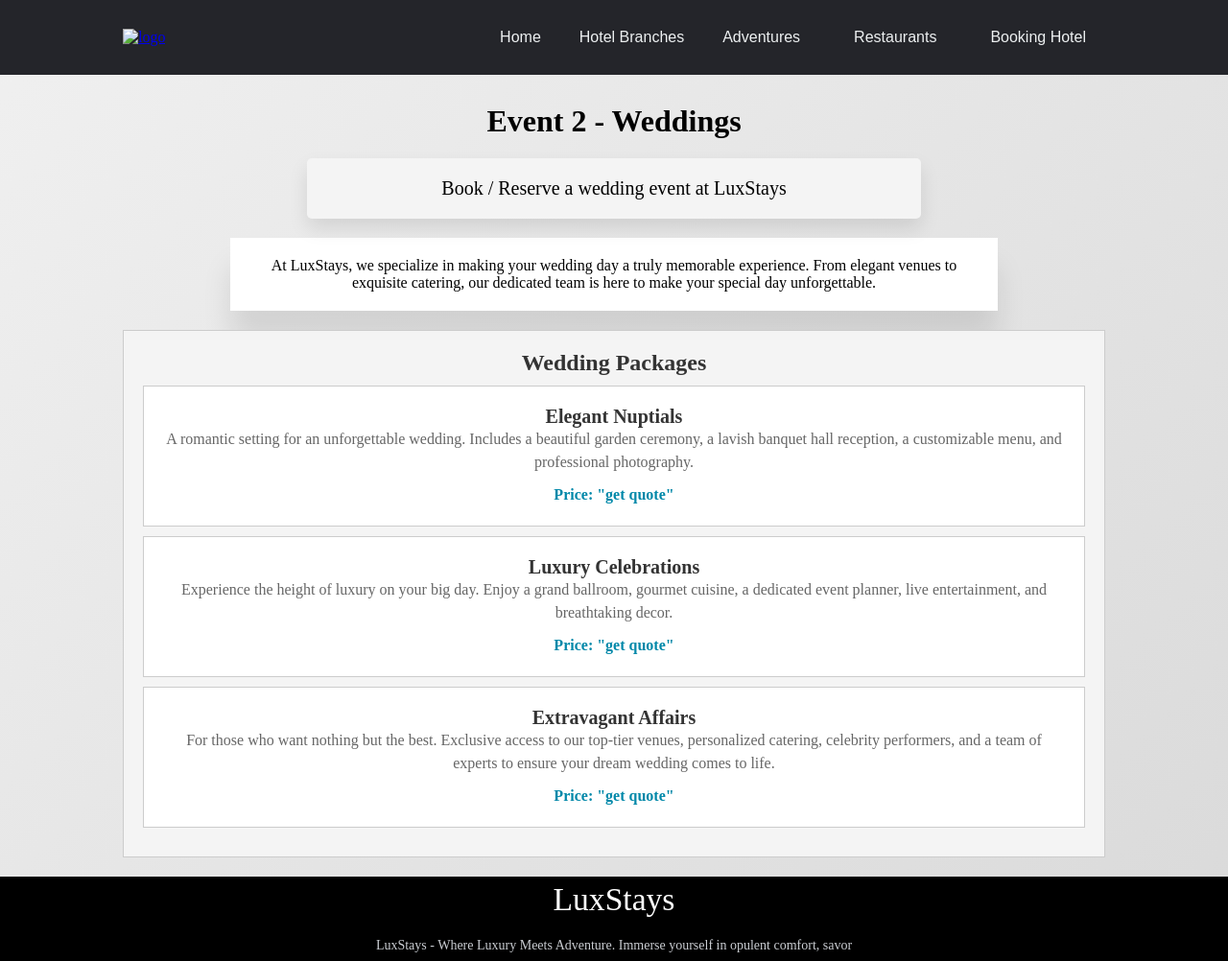
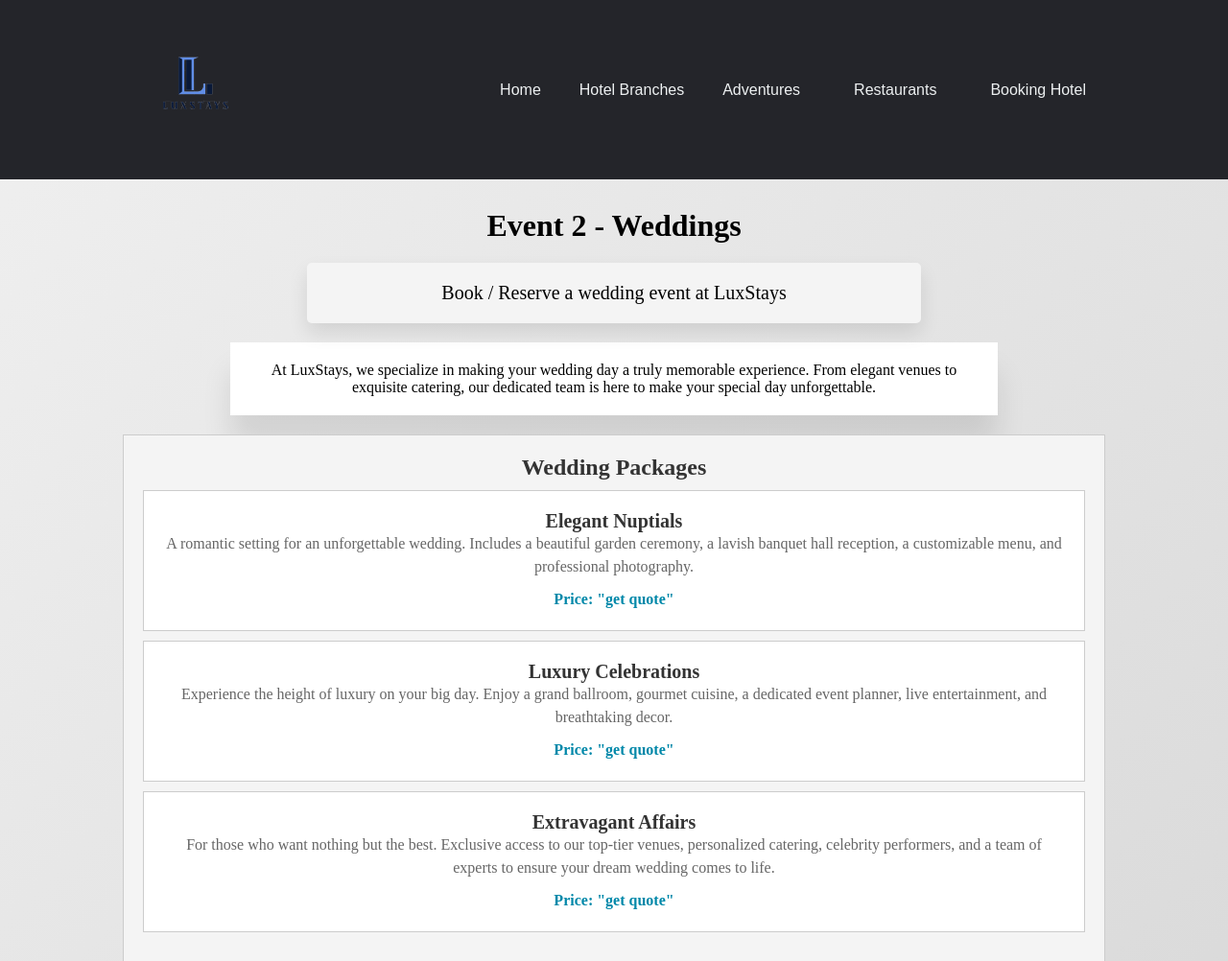
Before and after one commit to programming-wiz/programming-wiz.github.io, a plain HTML site: page event2.html in a window 1280 px wide. Shown: the top 1002 px of the page at 96% size. Drawn offline with Linux system fonts and the light colour scheme.

Commit message:
Update event2.html

```diff
--- a/event2.html
+++ b/event2.html
@@ -19,7 +19,7 @@
 </head>
 <body>
     <header>
-        <a class="logo" href="index.html"><img src="../LuxStays/images/logo.png" alt="logo" width="150px"></a>
+        <a class="logo" href="index.html"><img src="./images/logo.png" alt="logo" width="150px"></a>
         <nav>
             <ul class="nav__links">
                 <li><a href="index.html">Home</a></li>
```
